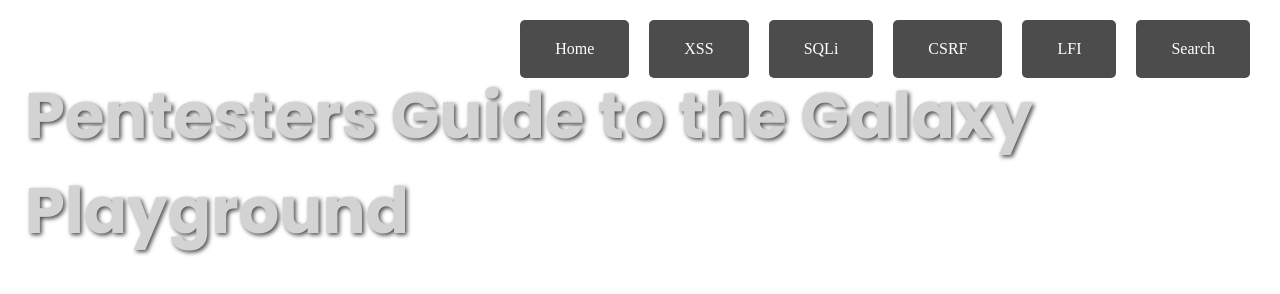
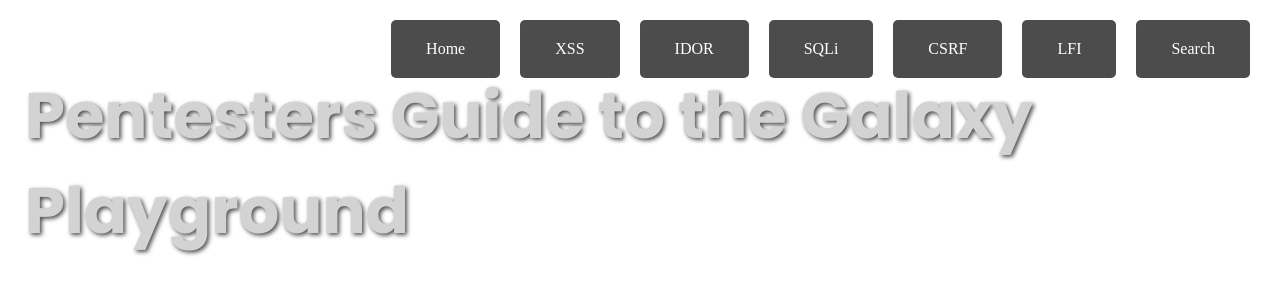
Before and after one commit to keechy1231/vulnapp, a plain HTML site: page index.html in a window 1280 px wide. Drawn offline with Linux system fonts and the light colour scheme.

Commit message:
Update header.html

```diff
--- a/header.html
+++ b/header.html
@@ -4,6 +4,7 @@
         <ul>
             <li onclick="window.location.href='/index.html'">Home</li>
             <li onclick="window.location.href='/xss/xss.html'">XSS</li>
+            <li onclick="window.location.href='/idor/idor.html'">IDOR</li>
             <li onclick="window.location.href='#'">SQLi</li>
             <li onclick="window.location.href='#'">CSRF</li>
             <li onclick="window.location.href='#'">LFI</li>
```
